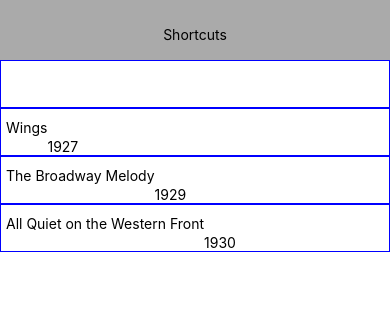
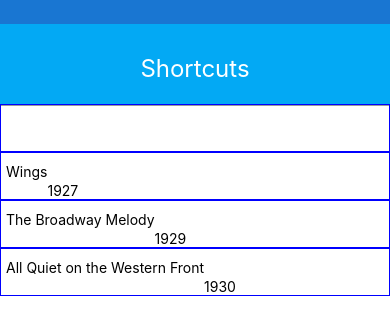
Before and after one commit to jinkoandres/Sergio-Shortcuts, a React Native app: screen / in a window 390 px wide. Shown: the top 334 px of the page. Built offline with nearby package versions, Linux system fonts and the light colour scheme.

Commit message:
Finish header component

```diff
--- a/App.js
+++ b/App.js
@@ -11,7 +11,7 @@ export default class App extends React.Component {
     console.log('App: React native llama el render');
     return (
       <View style={styles.root}>
-        <Header title='Shortcuts' />
+        <Header titleText='Shortcuts' />
         <ScrollView >
           <UserTextInput startvalue="hola"/>
             <FlatList
--- a/src/Components/Header.js
+++ b/src/Components/Header.js
@@ -6,40 +6,38 @@ import {
 } from 'react-native';
 
 export default class Header extends React.Component {
-    constructor(props) {
-        super(props);
-        console.log('Header: React native llama el constructor');
-    }
-    componentWillMount() {
-        console.log('Header: React native llama  componentWillmount');
-
-    }
-    componentDidMount() {
-        console.log('Header: React native llama  componentDidMount');
-    }
-    componentWillReceiveProps(props) {
-        console.log('Header: React native llama  componentWillReceiveProps');
-    }
-
     render() {
-        console.log('Header: React native llama el render');
+        const {background, title, statusDark} = styles;
+        const {titleText} = this.props;
         return (
-            <View style={styles.statusbar} >
-                <Text> {this.props.title} </Text>
+            <View>
+                <View style={statusDark}></View>
+                <View style={background} >
+                    <Text style = {title}> {titleText} </Text>
+                </View>
             </View>
         );
     }
 }
 
 const styles = StyleSheet.create({
-    statusbar: {
-        height:60,
+    statusDark:{
+        height: 24,
+        backgroundColor:'#1976D2'
+    },
+    background: {
         paddingTop: 8,
-        borderWidth:0,
-        borderColor:'red',
-        flexDirection:'column',
-        backgroundColor:'#aaaaaa',
+        flexDirection: 'column',
+        backgroundColor: '#03A9F4',
         alignItems: 'center',
-        justifyContent : 'center'
-      }
+        justifyContent: 'center',
+        height : 80,
+        shadowColor:'#000',
+        shadowOffset : {width : 0, height :2},
+        shadowOpacity :0.4
+    },
+    title: {
+        fontSize:24,
+        color: '#FFFFFF'
+    }
 })
```
